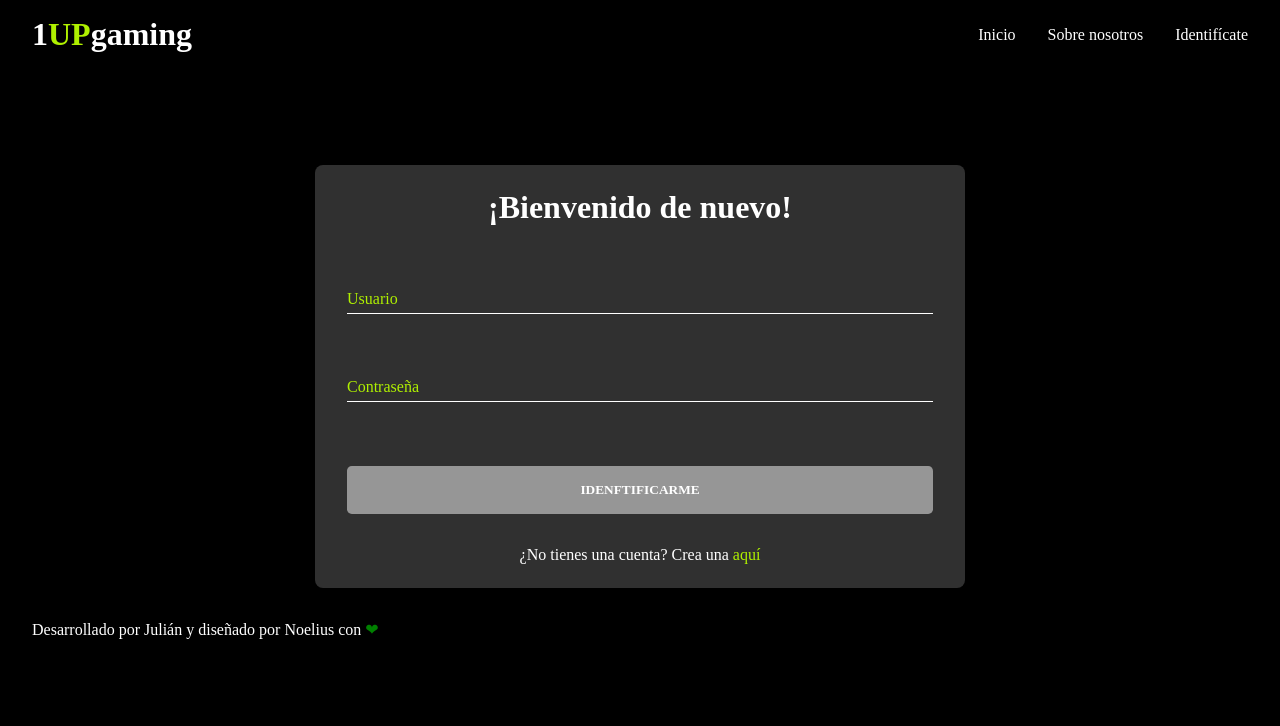
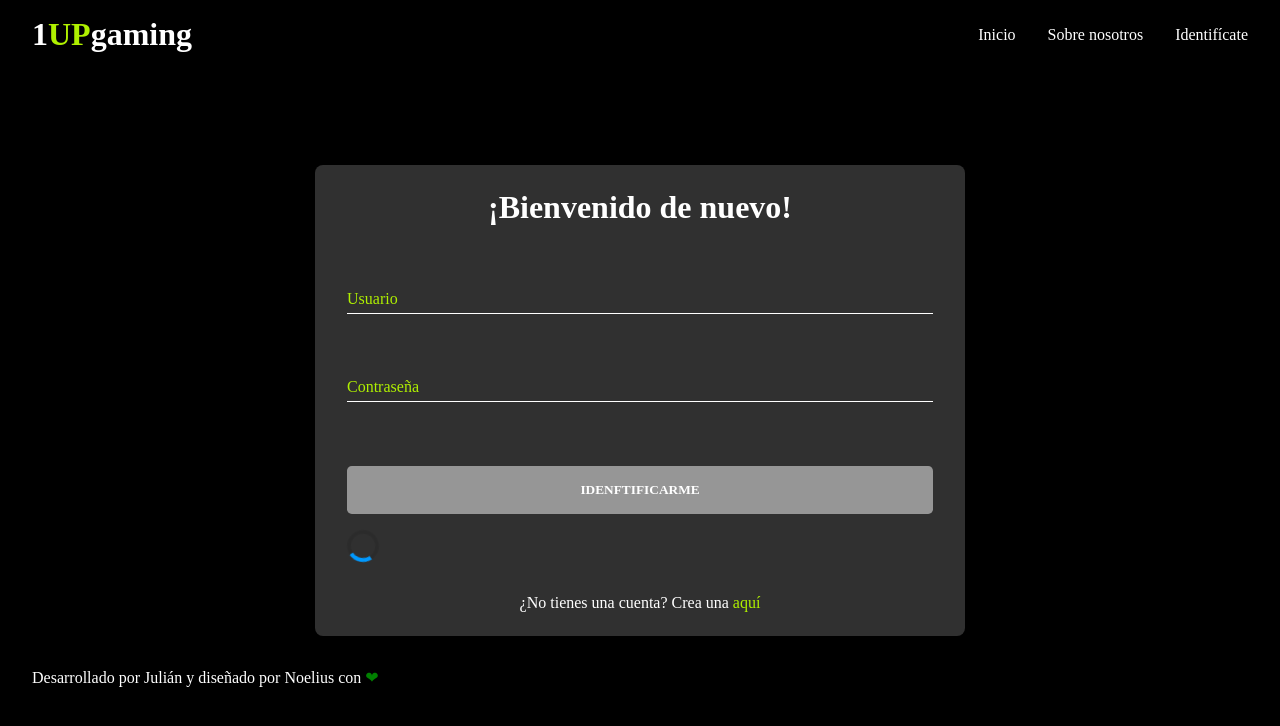
Before and after one commit to Tournament-Challenge-and-Target/frontend, a Next.js app: page /login in a window 1280 px wide. Shown: the top 726 px of the page. Built offline with nearby package versions, Linux system fonts and the light colour scheme; a web font is replaced by a local one.

Commit message:
Add spinner component

```diff
--- /dev/null
+++ b/components/Spinner.tsx
@@ -0,0 +1,9 @@
+import React from 'react'
+
+import styles from 'styles/components/Spinner.module.sass'
+
+const Spinner = (): React.ReactElement => {
+  return <div className={styles.spinner} />
+}
+
+export default Spinner
--- a/components/index.ts
+++ b/components/index.ts
@@ -6,3 +6,4 @@ export { default as InfluencerSlider } from './InfluencerSlider'
 export { default as Input } from './Input'
 export { default as Layout } from './Layout/Layout'
 export { default as Link } from './Link'
+export { default as Spinner } from './Spinner'
--- a/pages/login.tsx
+++ b/pages/login.tsx
@@ -3,7 +3,7 @@ import { useDispatch } from 'react-redux'
 import { userLogin } from 'redux/actions/users'
 import Head from 'next/head'
 import { login } from 'api/access'
-import { Button, Link, Input } from 'components'
+import { Button, Link, Input, Spinner } from 'components'
 
 import styles from 'styles/pages/Login.module.sass'
 
@@ -71,6 +71,7 @@ const Login = (): React.ReactNode => {
             />
 
             <Button primary disabled={disabledButton} text="IDENFTIFICARME" />
+            <Spinner />
           </form>
 
           <p className={styles.information}>
--- a/redux/initialState.ts
+++ b/redux/initialState.ts
@@ -1,4 +1,7 @@
 export default {
+  app: {
+    isLoading: false,
+  },
   users: {
     access_token: '',
     expires_in: '',
--- /dev/null
+++ b/styles/components/Spinner.module.sass
@@ -0,0 +1,17 @@
+@import ../variables
+
+.spinner
+  margin-top: 1rem
+  width: 2rem
+  height: 2rem
+  border-radius: 50%
+  border: 4px solid rgba(0, 0, 0, 0.1)
+  border-left-color: #09f
+  animation: spin 1s ease infinite
+
+@keyframes spin
+  0%
+    transform: rotate(0deg)
+
+  100%
+    transform: rotate(360deg)
```
